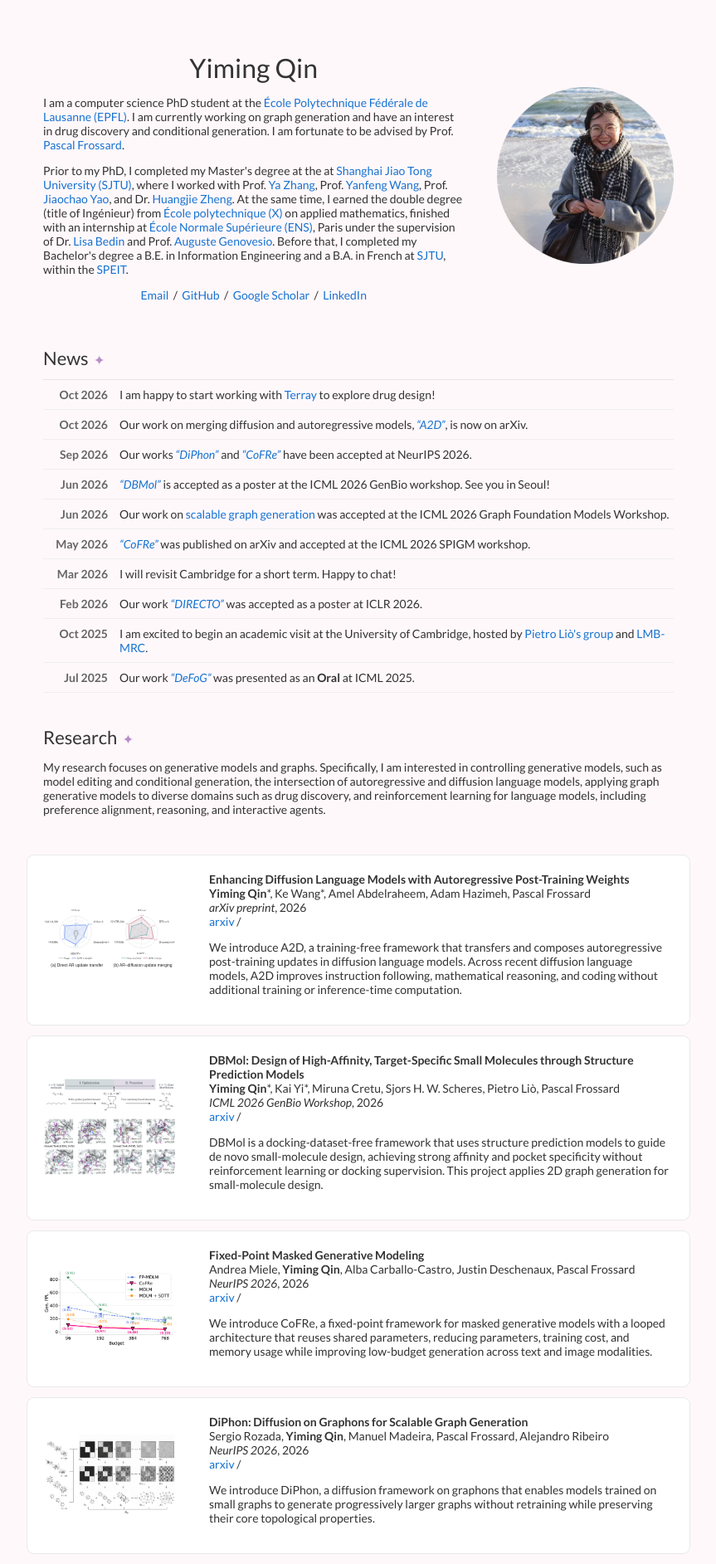
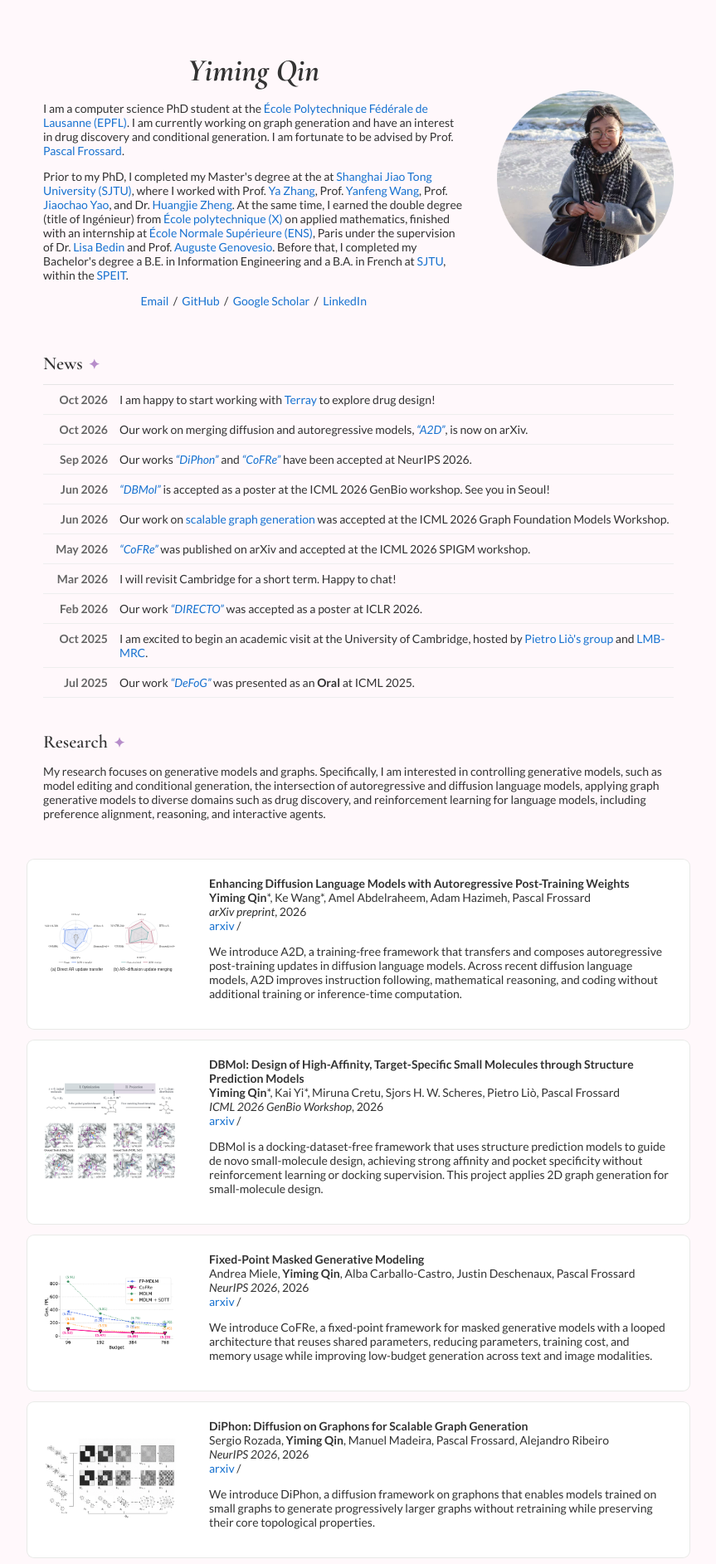
Before and after one commit to qym7/qym7.github.io, a Jekyll site: the page built from _posts/2026-10-06-A2D.markdown, in a window 1280 px wide. Shown: the top 1885 px of the page at 83% size, without its empty margins (208-1071 px from the left). Built offline with Jekyll 4.4.1, drawn with Linux system fonts in a browser that asks for light colours; some of the changed text lies outside the part shown.

Commit message:
Use Cormorant for headings and label oral paper

```diff
--- a/_layouts/default.html
+++ b/_layouts/default.html
@@ -18,9 +18,9 @@
   <meta name="author" content="{{ site.name }}" />
   <meta name="viewport" content="width=device-width, initial-scale=1">
 
-  <link rel="stylesheet" type="text/css" href="{{ site.baseurl }}/style.css?v=20261013-symbols" />
+  <link rel="stylesheet" type="text/css" href="{{ site.baseurl }}/style.css?v=20261013-cormorant" />
   <link rel="canonical" href="{{ page.url | replace:'index.html','' | prepend: site.baseurl | prepend: site.url }}">
-  <link href="https://fonts.googleapis.com/css?family=Lato:400,700,400italic,700italic" rel="stylesheet" type="text/css">
+  <link href="https://fonts.googleapis.com/css2?family=Cormorant+Garamond:ital,wght@0,600;0,700;1,700&family=Lato:ital,wght@0,400;0,700;1,400;1,700&display=swap" rel="stylesheet" type="text/css">
 
 </head>
 
@@ -145,6 +145,7 @@
             </td>
             <td style="padding:2.5%;width:75%;vertical-align:middle">
               <h3>{{post.title}}</h3>
+              {% if post.oral %}<span class="paper-badge">Oral</span>{% endif %}
               <br>
               {{post.authors}}
 
--- a/_posts/2024-10-01-DeFoG.markdown
+++ b/_posts/2024-10-01-DeFoG.markdown
@@ -6,7 +6,8 @@
 categories: research
 author: "Yiming Qin"
 authors: "<strong>Yiming Qin</strong>*, Manuel Madeira*, Dorina Thanou, Pascal Frossard"
-venue: "ICML (<strong>Oral Presentation</strong>)"
+venue: "ICML"
+oral: true
 arxiv: https://arxiv.org/pdf/2410.04263
 code: https://github.com/manuelmlmadeira/DeFoG
 ---
--- a/style.scss
+++ b/style.scss
@@ -98,10 +98,9 @@
 }
 
 h2 {
-  font-family: 'Lato', Verdana, Helvetica, sans-serif;
+  font-family: 'Cormorant Garamond', Georgia, serif;
   font-size: 22px;
-  font-display: auto;
-  font-weight: normal;
+  font-weight: 600;
   padding: 0px;
   margin: 0px;
   display:inline;
@@ -126,10 +125,10 @@
 }
 
 h1 {
-  font-family: 'Lato', Verdana, Helvetica, sans-serif;
-  font-size: 32px;
-  font-weight: normal;
-  font-display: auto;
+  font-family: 'Cormorant Garamond', Georgia, serif;
+  font-size: 38px;
+  font-weight: 700;
+  font-style: italic;
   text-align: center;
   padding: 0px;
   margin-block-start: 14px;
@@ -137,6 +136,21 @@
   margin-left: 0px;
   margin-right: 0px;
 
+}
+
+.paper-badge {
+  display: inline-block;
+  margin-left: 8px;
+  padding: 2px 8px;
+  border: 1px solid #efd8e1;
+  border-radius: 999px;
+  background: #fff1f6;
+  color: #87536d;
+  font-family: 'Lato', Verdana, Helvetica, sans-serif;
+  font-size: 11px;
+  font-weight: 700;
+  line-height: 1.5;
+  vertical-align: 2px;
 }
 
 .one {
```
